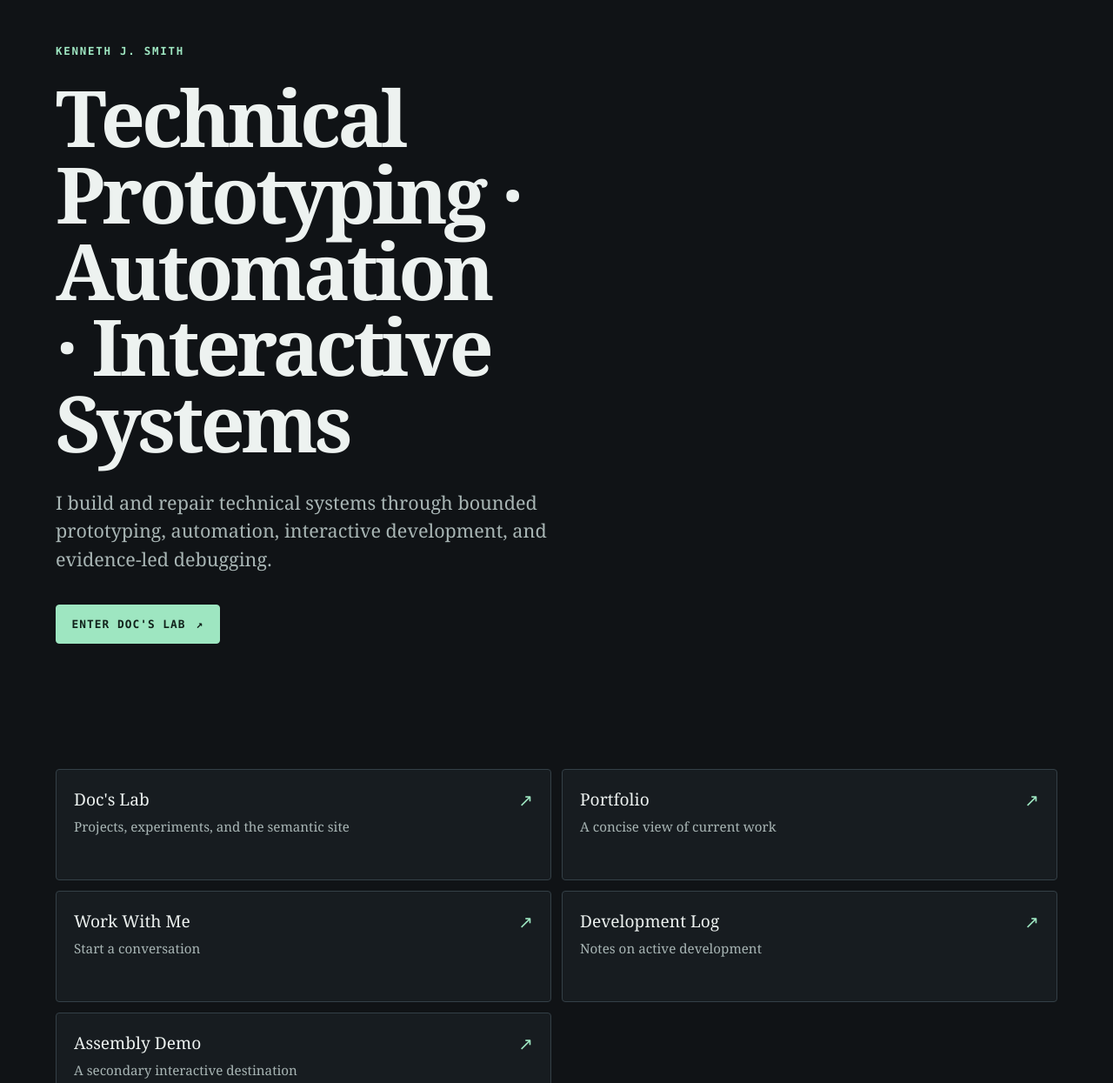
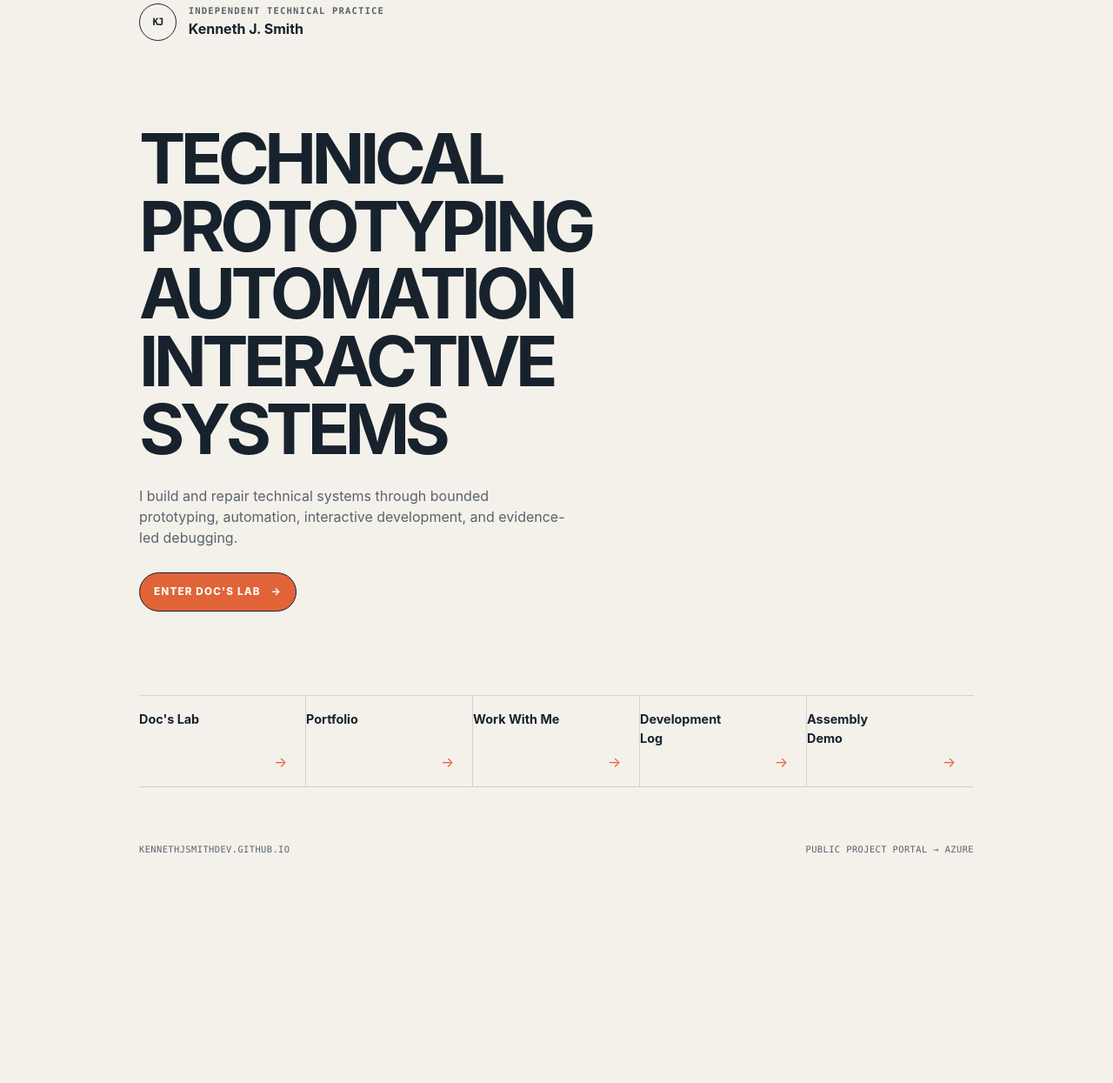
Before and after one commit to KennethJSmithDev/KennethJSmithDev.github.io, a plain HTML site: page index.html in a window 1280 px wide. Shown: the part 76-1321 px from the top of the page at 87% size. After the commit the page ends 1088 px from the top, so only its background shows below. Drawn offline with Linux system fonts and the light colour scheme.

Commit message:
refactor: distinguish professional front door styling

```diff
--- a/index.html
+++ b/index.html
@@ -18,50 +18,51 @@
   </head>
   <body>
     <main class="shell">
-      <header class="intro">
-        <p class="eyebrow">Kenneth J. Smith</p>
-        <h1>Technical Prototyping · Automation · Interactive Systems</h1>
+      <header class="identity">
+        <div class="monogram" aria-hidden="true">KJ</div>
+        <div>
+          <p class="eyebrow">Independent technical practice</p>
+          <p class="name">Kenneth J. Smith</p>
+        </div>
+      </header>
+
+      <section class="intro" aria-labelledby="page-heading">
+        <h1 id="page-heading">Technical Prototyping<br />Automation<br />Interactive Systems</h1>
         <p class="lede">
           I build and repair technical systems through bounded prototyping, automation,
           interactive development, and evidence-led debugging.
         </p>
         <a class="primary-link" href="https://kind-bush-04a42f20f.6.azurestaticapps.net/">
-          Enter Doc's Lab <span aria-hidden="true">↗</span>
+          Enter Doc's Lab <span aria-hidden="true">→</span>
         </a>
-      </header>
+      </section>
 
       <nav class="destinations" aria-label="Public destinations">
         <a href="https://kind-bush-04a42f20f.6.azurestaticapps.net/">
           <span class="card-label">Doc's Lab</span>
-          <span class="card-detail">Projects, experiments, and the semantic site</span>
-          <span class="card-arrow" aria-hidden="true">↗</span>
+          <span class="card-arrow" aria-hidden="true">→</span>
         </a>
         <a href="https://kind-bush-04a42f20f.6.azurestaticapps.net/portfolio">
           <span class="card-label">Portfolio</span>
-          <span class="card-detail">A concise view of current work</span>
-          <span class="card-arrow" aria-hidden="true">↗</span>
+          <span class="card-arrow" aria-hidden="true">→</span>
         </a>
         <a href="https://kind-bush-04a42f20f.6.azurestaticapps.net/contact">
           <span class="card-label">Work With Me</span>
-          <span class="card-detail">Start a conversation</span>
-          <span class="card-arrow" aria-hidden="true">↗</span>
+          <span class="card-arrow" aria-hidden="true">→</span>
         </a>
         <a href="https://kind-bush-04a42f20f.6.azurestaticapps.net/logs">
           <span class="card-label">Development Log</span>
-          <span class="card-detail">Notes on active development</span>
-          <span class="card-arrow" aria-hidden="true">↗</span>
+          <span class="card-arrow" aria-hidden="true">→</span>
         </a>
         <a href="https://kind-bush-04a42f20f.6.azurestaticapps.net/assembly">
           <span class="card-label">Assembly Demo</span>
-          <span class="card-detail">A secondary interactive destination</span>
-          <span class="card-arrow" aria-hidden="true">↗</span>
+          <span class="card-arrow" aria-hidden="true">→</span>
         </a>
       </nav>
 
       <footer>
-        <span>Public front door</span>
-        <span aria-hidden="true">·</span>
-        <span>Azure hosts the project content</span>
+        <span>kennethjsmithdev.github.io</span>
+        <span>Public project portal → Azure</span>
       </footer>
     </main>
   </body>
--- a/styles.css
+++ b/styles.css
@@ -1,12 +1,12 @@
 :root {
-  color-scheme: dark;
-  --bg: #101316;
-  --panel: #171c20;
-  --line: #344047;
-  --text: #edf2f0;
-  --muted: #a8b5b4;
-  --accent: #9ee6c1;
-  --accent-ink: #11221b;
+  color-scheme: light;
+  --bg: #f4f1eb;
+  --paper: #fbfaf7;
+  --line: #d7d1c7;
+  --text: #17222d;
+  --muted: #59636b;
+  --accent: #e06438;
+  --accent-ink: #fffaf5;
 }
 
 * { box-sizing: border-box; }
@@ -18,116 +18,131 @@ body {
   min-width: 320px;
   background: var(--bg);
   color: var(--text);
-  font-family: Georgia, "Times New Roman", serif;
+  font-family: Inter, ui-sans-serif, system-ui, -apple-system, BlinkMacSystemFont, "Segoe UI", sans-serif;
   line-height: 1.5;
 }
 
 a { color: inherit; }
 
 .shell {
-  width: min(100% - 2.5rem, 72rem);
-  min-height: 100vh;
+  width: min(100% - 3rem, 60rem);
+  min-height: 100svh;
   margin: 0 auto;
-  padding: clamp(4rem, 11vw, 8rem) 0 2rem;
+  padding: clamp(2.5rem, 7vw, 5rem) 0 1.75rem;
   display: flex;
   flex-direction: column;
 }
 
-.intro { max-width: 48rem; }
+.identity {
+  display: flex;
+  gap: 0.85rem;
+  align-items: center;
+  margin-bottom: clamp(3.25rem, 9vw, 6rem);
+}
+
+.monogram {
+  display: grid;
+  width: 2.7rem;
+  height: 2.7rem;
+  place-items: center;
+  border: 1px solid var(--text);
+  border-radius: 50%;
+  color: var(--text);
+  font: 700 0.72rem/1 ui-monospace, SFMono-Regular, Consolas, monospace;
+  letter-spacing: -0.08em;
+}
+
+.name { margin: 0.1rem 0 0; font-size: 1rem; font-weight: 700; }
+
+.intro { max-width: 36rem; }
 
 .eyebrow {
-  margin: 0 0 1.5rem;
-  color: var(--accent);
-  font: 700 0.78rem/1.2 ui-monospace, SFMono-Regular, Consolas, monospace;
-  letter-spacing: 0.14em;
+  margin: 0;
+  color: var(--muted);
+  font: 600 0.66rem/1.2 ui-monospace, SFMono-Regular, Consolas, monospace;
+  letter-spacing: 0.11em;
   text-transform: uppercase;
 }
 
 h1 {
   margin: 0;
-  max-width: 15ch;
-  font-size: clamp(2.4rem, 7vw, 5.6rem);
-  line-height: 0.98;
-  letter-spacing: -0.045em;
-  text-wrap: balance;
+  font-size: clamp(2.4rem, 7vw, 5rem);
+  line-height: 0.97;
+  letter-spacing: -0.07em;
+  text-transform: uppercase;
 }
 
 .lede {
-  max-width: 38rem;
-  margin: 2rem 0 2.25rem;
+  max-width: 31rem;
+  margin: 1.7rem 0 1.75rem;
   color: var(--muted);
-  font-size: clamp(1.1rem, 2vw, 1.35rem);
+  font-size: 1rem;
 }
 
 .primary-link {
   display: inline-flex;
   gap: 0.75rem;
   align-items: center;
-  padding: 0.85rem 1.1rem;
-  border: 1px solid var(--accent);
-  border-radius: 0.25rem;
+  padding: 0.8rem 1rem;
+  border: 1px solid var(--text);
+  border-radius: 99rem;
   background: var(--accent);
   color: var(--accent-ink);
-  font: 700 0.8rem/1.2 ui-monospace, SFMono-Regular, Consolas, monospace;
-  letter-spacing: 0.08em;
+  font-size: 0.73rem;
+  font-weight: 800;
+  letter-spacing: 0.1em;
   text-decoration: none;
   text-transform: uppercase;
 }
 
-.primary-link:hover { background: #c2f4d8; }
+.primary-link:hover { background: #c95029; }
 
 .destinations {
   display: grid;
-  grid-template-columns: repeat(2, minmax(0, 1fr));
-  gap: 0.75rem;
-  margin-top: clamp(4rem, 12vw, 9rem);
+  grid-template-columns: repeat(5, minmax(0, 1fr));
+  gap: 0;
+  margin-top: clamp(3.5rem, 8vw, 6rem);
+  border-top: 1px solid var(--line);
+  border-bottom: 1px solid var(--line);
 }
 
 .destinations a {
   position: relative;
-  min-height: 8rem;
-  padding: 1.25rem 3rem 1.25rem 1.25rem;
-  border: 1px solid var(--line);
-  border-radius: 0.25rem;
-  background: var(--panel);
+  min-height: 6.5rem;
+  padding: 1rem 1.4rem 1rem 0;
+  border-right: 1px solid var(--line);
   text-decoration: none;
-  transition: border-color 160ms ease, transform 160ms ease;
+  transition: color 160ms ease;
 }
 
-.destinations a:hover {
-  border-color: var(--accent);
-  transform: translateY(-2px);
-}
+.destinations a:first-child { padding-left: 0; }
+.destinations a:last-child { border-right: 0; }
+.destinations a:hover { color: var(--accent); }
 
 .card-label {
   display: block;
-  margin-bottom: 0.35rem;
-  font-size: 1.2rem;
-}
-
-.card-detail {
-  display: block;
-  max-width: 24rem;
-  color: var(--muted);
-  font-size: 0.95rem;
+  max-width: 7rem;
+  font-size: 0.9rem;
+  font-weight: 700;
 }
 
 .card-arrow {
   position: absolute;
-  top: 1.25rem;
-  right: 1.25rem;
+  right: 1.3rem;
+  bottom: 1rem;
   color: var(--accent);
-  font-size: 1.25rem;
+  font-size: 1rem;
 }
 
 footer {
   display: flex;
-  gap: 0.55rem;
+  justify-content: space-between;
+  gap: 1rem;
   margin-top: auto;
-  padding-top: 5rem;
-  color: #74817f;
-  font: 0.72rem/1.4 ui-monospace, SFMono-Regular, Consolas, monospace;
-  letter-spacing: 0.05em;
+  padding-top: 4rem;
+  color: var(--muted);
+  font: 0.65rem/1.4 ui-monospace, SFMono-Regular, Consolas, monospace;
+  letter-spacing: 0.04em;
   text-transform: uppercase;
 }
 
@@ -137,12 +152,17 @@ a:focus-visible {
 }
 
 @media (prefers-reduced-motion: reduce) {
-  .destinations a { transition: none; }
+  .destinations a, .primary-link { transition: none; }
 }
 
 @media (max-width: 600px) {
-  .shell { width: min(100% - 2rem, 72rem); padding-top: 3.5rem; }
-  h1 { font-size: clamp(2.5rem, 13vw, 4.5rem); }
-  .destinations { grid-template-columns: 1fr; margin-top: 4.5rem; }
-  footer { flex-wrap: wrap; padding-top: 4rem; }
+  .shell { width: min(100% - 2rem, 60rem); padding-top: 2rem; }
+  .identity { margin-bottom: 4rem; }
+  h1 { font-size: clamp(2.35rem, 13vw, 4.5rem); }
+  .destinations { grid-template-columns: repeat(2, minmax(0, 1fr)); }
+  .destinations a { border-right: 0; border-bottom: 1px solid var(--line); }
+  .destinations a:nth-child(odd) { border-right: 1px solid var(--line); padding-left: 0; }
+  .destinations a:nth-child(even) { padding-left: 1rem; }
+  .destinations a:nth-last-child(-n + 2) { border-bottom: 0; }
+  footer { flex-wrap: wrap; padding-top: 3rem; }
 }
```
